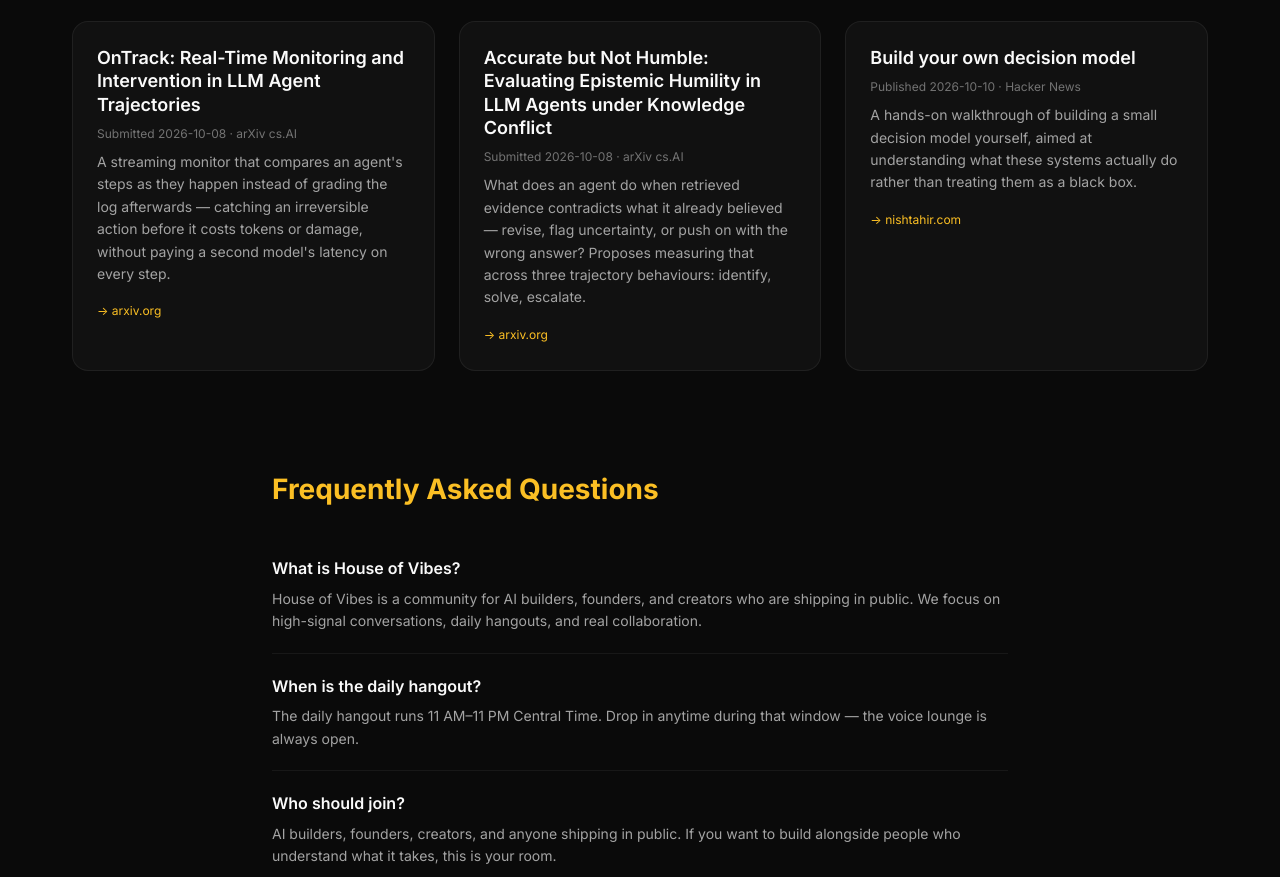
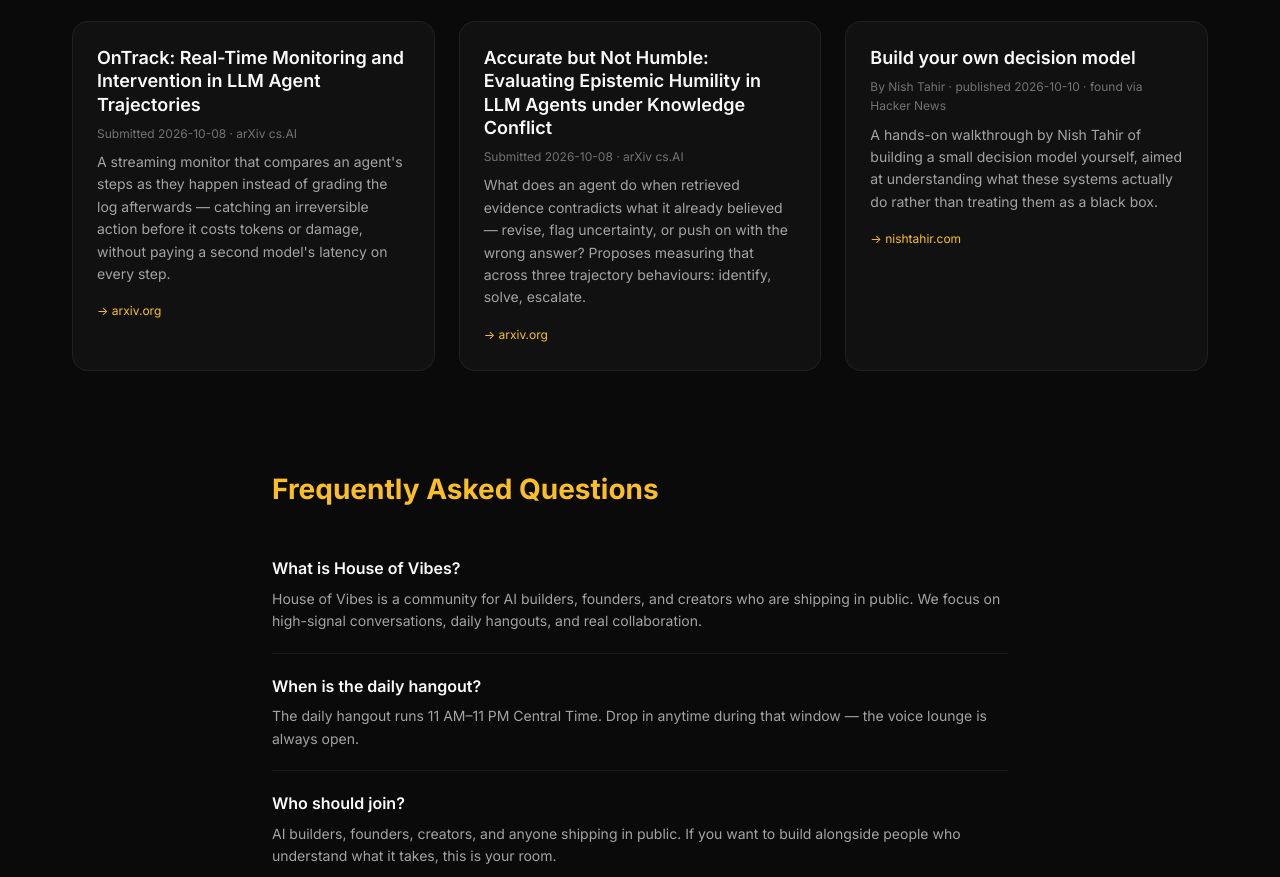
Before and after one commit to trentknox/satellites, a plain HTML site: page hov/index.html in a window 1280 px wide. Shown: the part 900-1777 px from the top of the page. Drawn offline with Linux system fonts and the light colour scheme.

Commit message:
fix(satellites): attribute the decision-model article to Nish Tahir
- hov/index.html: byline 'By Nish Tahir', source line 'found via Hacker News'
  (the site is his blog; HN was the discovery channel, not the publisher).
- hov/llms.txt: same attribution.

No other content change in this commit.

```diff
--- a/hov/index.html
+++ b/hov/index.html
@@ -120,8 +120,8 @@ h1{font-size:clamp(2rem,5vw,3.5rem);font-weight:700;line-height:1.1;margin-botto
 
 <article class="post">
 <h3><a href="https://nishtahir.com/build-your-own-decision-model/">Build your own decision model</a></h3>
-<div class="meta">Published 2026-10-10 · Hacker News</div>
-<p>A hands-on walkthrough of building a small decision model yourself, aimed at understanding what these systems actually do rather than treating them as a black box.</p>
+<div class="meta">By Nish Tahir · published 2026-10-10 · found via Hacker News</div>
+<p>A hands-on walkthrough by Nish Tahir of building a small decision model yourself, aimed at understanding what these systems actually do rather than treating them as a black box.</p>
 <span class="source">→ nishtahir.com</span>
 </article>
 
--- a/hov/llms.txt
+++ b/hov/llms.txt
@@ -30,4 +30,4 @@ Each item lists the source's own publication date. All were published between 20
 - [Your Agent Remembers the Stack, Not You](https://dev.to/xin_jiang_0586987bb7e572c/your-agent-remembers-the-stack-not-you-4jgj) — published 2026-10-10
 - [OnTrack: Real-Time Monitoring and Intervention in LLM Agent Trajectories](https://arxiv.org/abs/2610.12375) — submitted 2026-10-08
 - [Accurate but Not Humble: Evaluating Epistemic Humility in LLM Agents under Knowledge Conflict](https://arxiv.org/abs/2610.12360) — submitted 2026-10-08
-- [Build your own decision model](https://nishtahir.com/build-your-own-decision-model/) — published 2026-10-10
+- [Build your own decision model](https://nishtahir.com/build-your-own-decision-model/) — by Nish Tahir, published 2026-10-10, found via Hacker News
```
